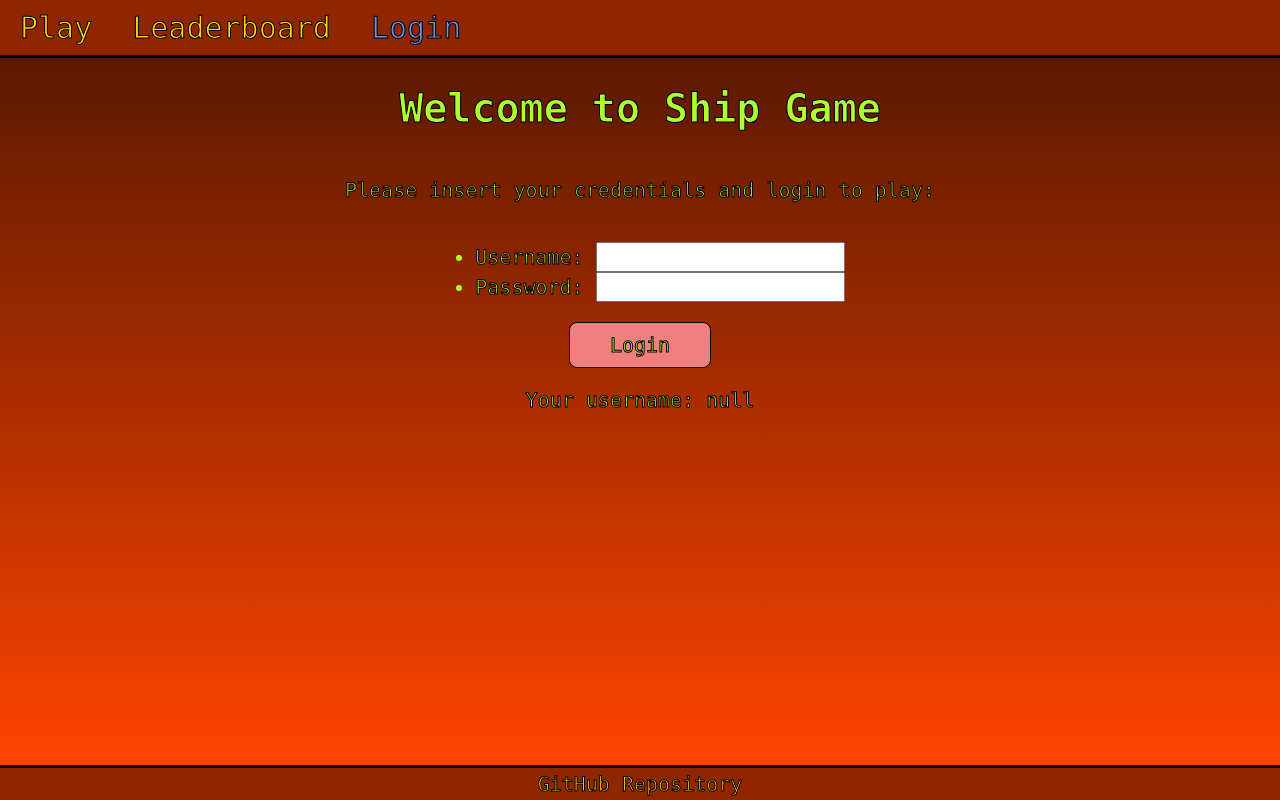
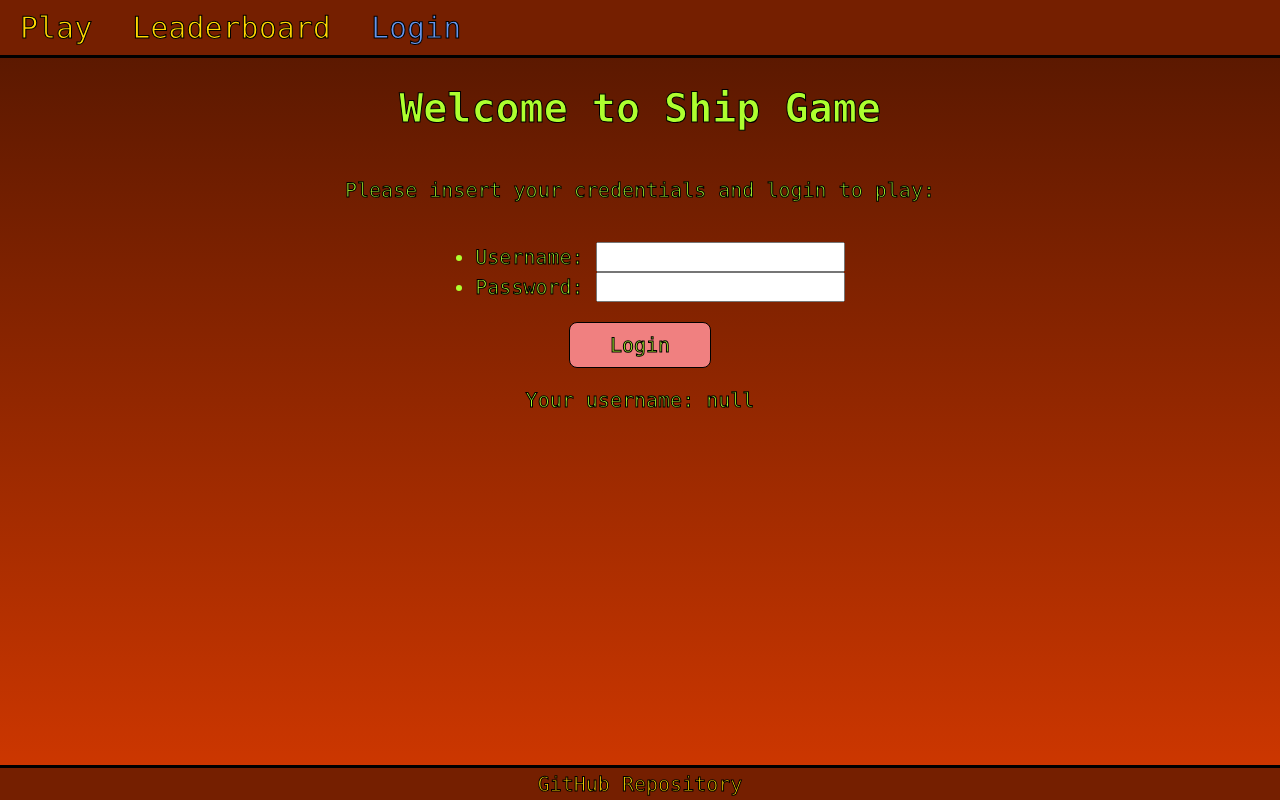
Before and after one commit to Shapeaca/StartUp_CS260, a plain HTML site: page startup/index.html in a window 1280 px wide. Drawn offline with Linux system fonts and the light colour scheme.

Commit message:
CSS - Changed Background Colors some

```diff
--- a/startup/background.js
+++ b/startup/background.js
@@ -6,9 +6,9 @@ function changeBackgroundColor() {
     if(deg >= 360) {
         deg = deg - 360;
     }
-    document.querySelector("nav").style.background = `hsl(${deg}deg 100% 28%)`
-    document.querySelector("main").style.backgroundImage = `linear-gradient(hsl(${deg}deg 100% 18%), hsl(${deg}deg 100% 50%))`
-    document.querySelector("footer").style.background = `hsl(${deg}deg 100% 28%)`
+    document.querySelector("nav").style.background = `hsl(${deg}deg 100% 23%)`
+    document.querySelector("main").style.backgroundImage = `linear-gradient(hsl(${deg}deg 100% 18%), hsl(${deg}deg 100% 40%))`
+    document.querySelector("footer").style.background = `hsl(${deg}deg 100% 23%)`
     //let tempDeg = deg + 120;
     //document.querySelector("body").style.color = `hsl(${tempDeg}deg 100% 50%)` // I don't like this
 }
--- a/startup/styles.css
+++ b/startup/styles.css
@@ -19,7 +19,7 @@ nav {
     justify-content: left;
     height: 55px;
     border-bottom: solid 3px black;
-    background: hsl(0deg 100% 28%);
+    background: hsl(0deg 100% 23%);
 }
 
 nav p, nav a {
@@ -39,7 +39,7 @@ main {
     height: 100%;
     /*width: 100%;*/
     flex-direction: column;
-    background-image: linear-gradient(hsl(0deg 100% 18%), hsl(0deg 100% 50%));
+    background-image: linear-gradient(hsl(0deg 100% 18%), hsl(0deg 100% 40%));
     align-items: center;
 }
 
@@ -47,7 +47,7 @@ footer {
     display: flex;
     height: 36px;
     font-size: 20px;
-    background: hsl(0deg 100% 28%);
+    background: hsl(0deg 100% 23%);
     align-items: center;
     justify-content: center;
     border-top: solid 3px black;
@@ -130,3 +130,8 @@ button {
 button:hover {
     background-color: crimson;
 }
+
+input {
+    color: black;
+    -webkit-text-stroke: unset;
+}
```
Also changed, not shown: startup/play.html (+0 -1 lines).
